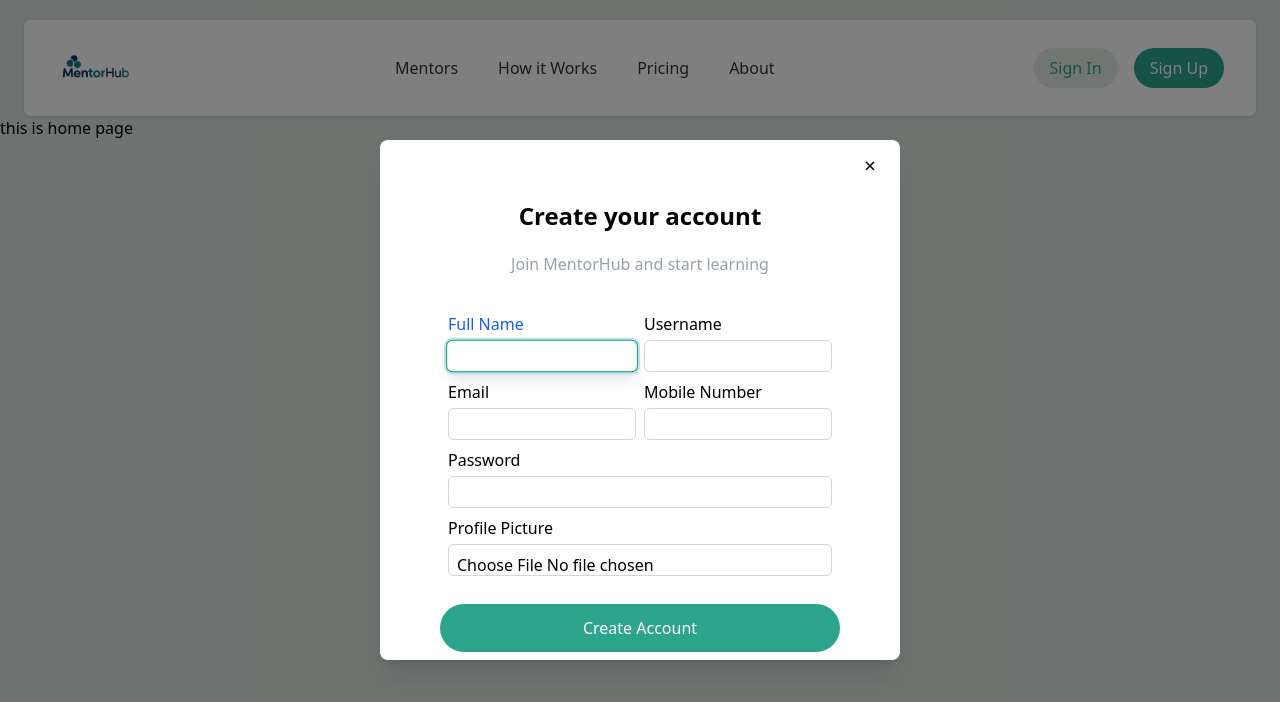
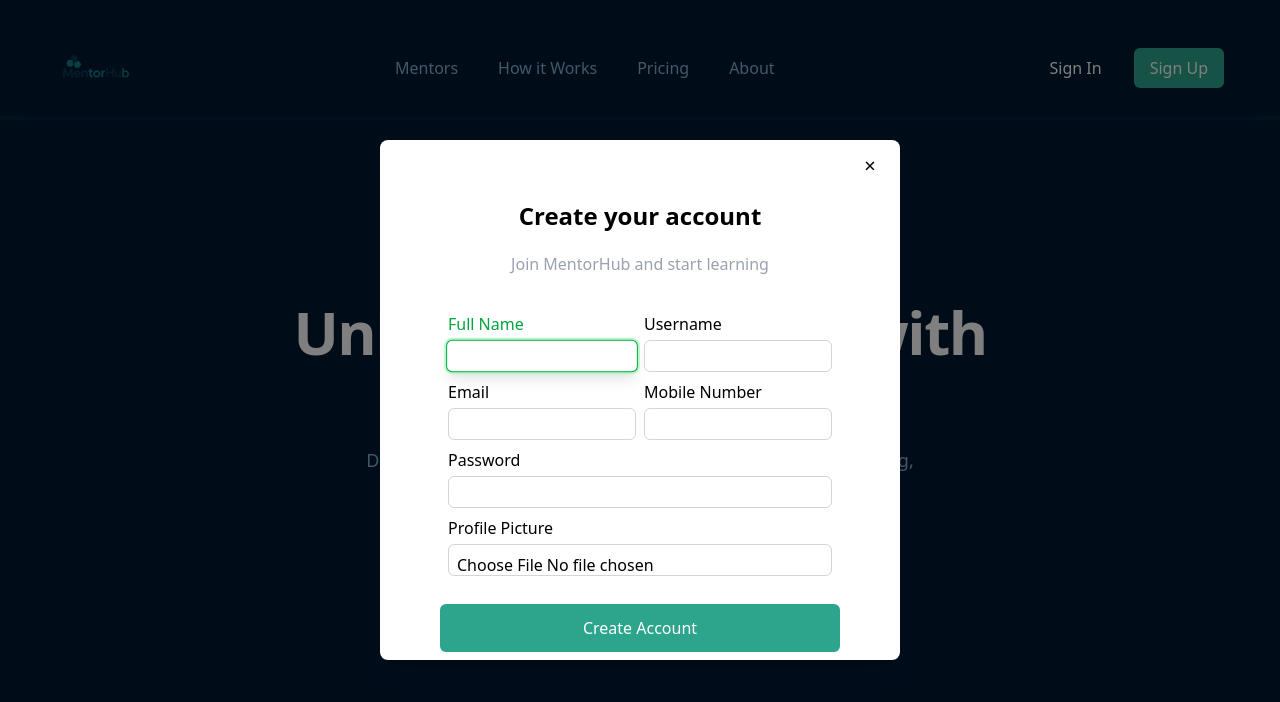
Before and after one commit to SADASHIV123-CYBER/MentorHub-Frontend, a React (Vite) app: page / in a window 1280 px wide. Both pictures are taken after a click on the button "Sign Up". Shown: the top 702 px of the page. Built offline with nearby package versions, Linux system fonts and the light colour scheme; no server answers.

Commit message:
home page building

```diff
--- a/src/Api/client.js
+++ b/src/Api/client.js
@@ -1,17 +1,14 @@
-import axios from 'axios';
+import axios from "axios";
 
-
-const API_ROOT = (import.meta.env.VITE_API_URL || 'http://localhost:3000' ).replace(/\/+$/, "");
+const API_ROOT = (import.meta.env.VITE_API_URL || "http://localhost:3000").replace(/\/+$/, "");
 
 console.log(API_ROOT);
-
 
 export const client = axios.create({
   baseURL: `${API_ROOT}/api/v1`,
   withCredentials: true,
   headers: {
     Accept: "application/json",
-    "Content-Type": "application/json", // ensure JSON works
   },
 });
 
@@ -20,8 +17,7 @@ client.interceptors.response.use(
   (err) => {
     if (err.response?.status === 401) {
       console.warn("Unauthorized – redirecting to login");
-      // example: window.location.href = "/login";
     }
     return Promise.reject(err);
   }
-)
+);
--- a/src/components/Button/getButtonStyling.js
+++ b/src/components/Button/getButtonStyling.js
@@ -18,9 +18,13 @@ function getButtonStyling(styleType) {
     case "disabled":
       return `${base} bg-gray-200 text-gray-500 cursor-not-allowed opacity-70`;
       case "signIn":
-        return `px-4 py-2 font-medium rounded-4xl transition duration-200  bg-[#E5EEE8] text-[#2DA58D] hover:bg-[#F0F5F2] cursor-pointer `
+        return `${base} rounded-4xl transition duration-300   text-white bg-[#001a33] hover:bg-[#2DA58D] cursor-pointer `
       case "special-btn":
-        return `px-4 py-2 font-medium rounded-4xl transition duration-200 bg-[#2DA58D] text-white  transition-all duration-150 hover:-translate-y-px cursor-pointer`
+        return `${base} rounded-4xl transition duration-200 bg-[#2DA58D] hover:bg-[#5AC3AE] text-white  transition-all duration-150 hover:-translate-y-px cursor-pointer`
+      case "btn-1":
+        return `${base} rounded-4x1 transition duration-2 bg-[#2DA58D] hover:bg-[#5AC3AE] text-black cursor-pointer `
+      case "btn-2":
+        return `${base} rounded-4x1 transition duration-2 bg-[#001a33] hover:bg-[#5AC3AE] text-white hover:text-black cursor-pointer `
     default:
       return `${base} bg-gray-100 text-black hover:bg-gray-200`;
   }
--- a/src/components/Contanier/Container.jsx
+++ b/src/components/Contanier/Container.jsx
@@ -3,9 +3,9 @@ import React from "react"
 
 function Container({children}) {
     return (
-        <div className="max-w-7xl mx-auto px-6">
-            {children}
-        </div>
+        <header className="max-w-7xl mx-auto px-6 border-b-4 border-[#002244]  ">
+                {children}
+        </header>
     )
 }
 
--- a/src/components/Input/Input.jsx
+++ b/src/components/Input/Input.jsx
@@ -1,6 +1,8 @@
-import React from "react";
+import React, { forwardRef } from "react";
 
-function Input({
+const Input = forwardRef(
+  (
+    {
       label,
       name,
       type = "text",
@@ -9,25 +11,28 @@ function Input({
       onChange,
       required = false,
       className = "",
-  ref,
       ...props
-}) {
+    },
+    ref
+  ) => {
     return (
       <div className="flex flex-col group">
         {label && (
-        <label className="mb-1 font-medium text-black transition-all duration-200 group-focus-within:text-blue-600">
+          <label className="mb-1 font-medium text-black transition-all duration-200 group-focus-within:text-green-600">
             {label}
           </label>
         )}
 
         <input
+          ref={ref}
           name={name}
           type={type}
           placeholder={placeholder}
-        value={value}
           onChange={onChange}
           required={required}
-        ref={ref}
+
+          value={type === "file" ? undefined : value}
+
           className={`
             w-full
             border border-gray-300
@@ -37,9 +42,8 @@ function Input({
             transition-all duration-300 ease-in-out
 
             hover:border-green-500 hover:shadow-md
-
             focus:border-green-600
-          focus:ring-2 focus:ring-blue-200
+            focus:ring-2 focus:ring-green-200
             focus:shadow-lg
             focus:scale-[1.02]
 
@@ -50,5 +54,6 @@ function Input({
       </div>
     );
   }
+);
 
 export default Input;
--- a/src/components/Navbar/Navbar.jsx
+++ b/src/components/Navbar/Navbar.jsx
@@ -37,7 +37,7 @@ function Navbar() {
   };
 
   return (
-    <nav className="h-24 px-8 w-full bg-white mt-5 rounded-md flex items-center justify-between shadow-sm">
+    <nav className="h-24 px-8 w-full bg-[#001a33] mt-5 rounded-md flex items-center justify-between shadow-sm">
 
     <Link to="/" >
 
@@ -48,11 +48,11 @@ function Navbar() {
 
     </Link>
 
-      <div className="hidden md:flex items-center gap-10 text-[#333333] font-medium">
-        <span className="cursor-pointer hover:text-black transition">Mentors</span>
-        <span className="cursor-pointer hover:text-black transition">How it Works</span>
-        <span className="cursor-pointer hover:text-black transition">Pricing</span>
-        <span className="cursor-pointer hover:text-black transition">About</span>
+      <div className="hidden md:flex items-center gap-10 text-[#87b1d3] font-medium">
+        <span className="cursor-pointer hover:text-white transition">Mentors</span>
+        <span className="cursor-pointer hover:text-white transition">How it Works</span>
+        <span className="cursor-pointer hover:text-white transition">Pricing</span>
+        <span className="cursor-pointer hover:text-white transition">About</span>
       </div>
 
       {user ? (
--- a/src/context/AuthContext.jsx
+++ b/src/context/AuthContext.jsx
@@ -4,7 +4,7 @@ import { client } from "../api/client";
 import { AuthContext } from "./context";
 
 
-export default function AuthProvider({ children }) {
+export const AuthProvider  =  ({ children }) => {
   const [user, setUser] = useState(null);
   const [loading, setLoading] = useState(true);
 
--- a/src/context/ModalContext.jsx
+++ b/src/context/ModalContext.jsx
@@ -5,7 +5,7 @@ import { ModalContext } from "./context";
 
 
 
-export const ModalProvider = ({ children }) => {
+function ModalProvider  ({ children })  {
   const [isLoginOpen, setIsLoginOpen] = useState(false);
 
   const [view, setView] = useState('signIn')
@@ -23,3 +23,5 @@ export const ModalProvider = ({ children }) => {
     </ModalContext.Provider>
   );
 };
+
+export default ModalProvider
--- a/src/index.css
+++ b/src/index.css
@@ -1,5 +1,5 @@
 @import "tailwindcss";
 
 body {
-    background: #dde6e1;
+    background: #001a33;
 }
--- a/src/main.jsx
+++ b/src/main.jsx
@@ -4,8 +4,8 @@ import React from 'react'
 import './index.css'
 import App from './App.jsx'
 import { BrowserRouter } from 'react-router-dom'
-import AuthProvider from './context/AuthContext.jsx'
-import {ModalProvider} from './context/ModalContext.jsx'
+import {AuthProvider} from './context/AuthContext.jsx'
+import ModalProvider from './context/ModalContext.jsx'
 
 createRoot(document.getElementById('root')).render(
   <StrictMode>
--- a/src/pages/Home/Home.jsx
+++ b/src/pages/Home/Home.jsx
@@ -1,11 +1,20 @@
 import React from "react"
+import Button from "../../components/Button/Button"
 
 function Home() {
-    return(
-        <>
-        this is home page
-        </>
-    )
+  return(
+    <main>
+      <div className="relative flex flex-col min-h-[80vh] items-center justify-center overflow-hidden px-4 text-center " >
+        <h1 className="mb-6 text-4xl text-white font-bold tracking-tight text-foreground sm:text-5xl md:text-6xl w-180 " > Unlock Your Future with the Right Mentor </h1>
+
+        <p className="text-[#87b1d3] mx-auto mb-8 max-w-xl text-lg text-muted-foreground ">Discover opportunities, get expert help with essays and learning, and connect with mentors for 1-on-1 sessions. </p>
+
+        <div >
+          <Button styleType="btn-1" text="Get Start" className="inline-flex items-center justify-center gap-2 whitespace-nowrap font-medium transition-colors focus-visible:outline-none focus-visible:ring-2 focus-visible:ring-ring focus-visible:ring-offset-2 disabled:pointer-events-none disabled:opacity-50 [&_svg]:pointer-events-none [&_svg]:size-4 [&_svg]:shrink-0 bg-primary text-primary-foreground hover:bg-primary/90 h-11 rounded-md px-8 text-base" />
+        </div>
+      </div>
+    </main>
+  )
 }
 
 export default Home
--- a/src/pages/SignUp/SignUp.jsx
+++ b/src/pages/SignUp/SignUp.jsx
@@ -16,7 +16,7 @@ function SignUp({ onSuccess }) {
     email: "",
     password: "",
     mobileNumber: "",
-    profilePicture: null,
+    profilePicture: "",
   });
 
   const [loading, setLoading] = useState(false);
@@ -51,6 +51,11 @@ function SignUp({ onSuccess }) {
       ...prev,
       [name]: type === "file" ? files[0] : value,
     }));
+
+    if(type === "file") {
+      console.log("selected file:", files[0]);
+
+    }
   };
 
   const handleSubmit = async (e) => {
```
Lines whose indentation alone changed are shown as unchanged.
